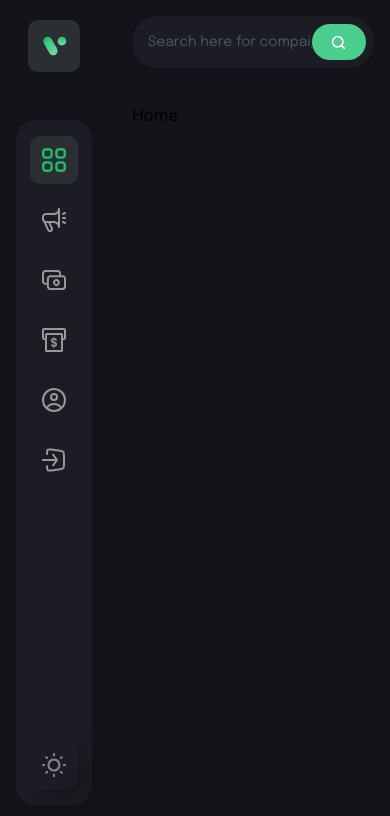
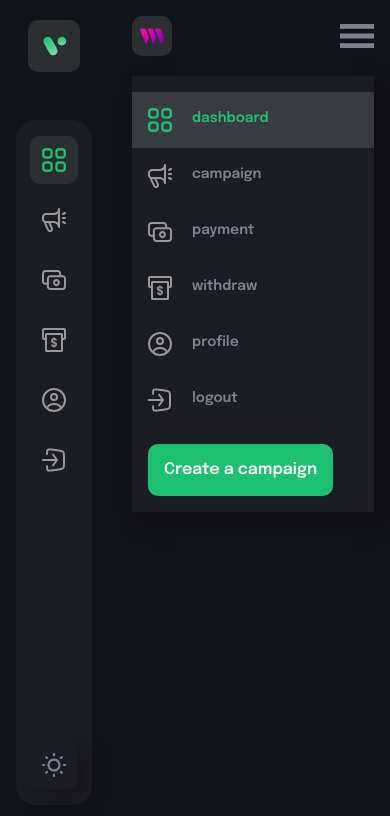
Before and after one commit to SouhaRebai/Web3_CrowdFunding, a React (Vite) app in the folder client/: page / in a window 390 px wide. Shown: the top 816 px of the page. Built offline with nearby package versions, Linux system fonts and the light colour scheme; what @thirdweb-dev/react would draw is missing.

Commit message:
finish navbar

```diff
--- a/client/src/components/CustomButton.jsx
+++ b/client/src/components/CustomButton.jsx
@@ -1,8 +1,15 @@
 import React from 'react'
 
-const CustomButton = () => {
+const CustomButton = ({ btnType, title, handleClick, styles }) => {
   return (
-    <div>CustomButton</div>
+    <button
+      type={btnType}
+      className={`font-epilogue font-semibold text-[16px] leading-[26px]
+      text-white min-h-[52px] px-4 rounded-[10px] ${styles}`}
+      onClick={handleClick}
+    >
+      {title}
+    </button>
   )
 }
 
--- a/client/src/components/Navbar.jsx
+++ b/client/src/components/Navbar.jsx
@@ -29,10 +29,63 @@
         styles = {address ? 'bg-[#1dc071]' : 'bg-[#8c6dfd]'}
         handleClick = {() => {
           if (address) navigate ('reate-campaign')
-          else 'connect'
+          else connect();
         }}/>
+        <Link to="/profile">
+          <div className="w-[52px] h-[52px] rounded-full bg-[#2c2f32] flex justify-center items-center cursor-pointer">
+            <img src={thirdweb} alt="user" className="w-[60%] h-[60%] object-contain" />
+          </div>
+        </Link>
+      </div>
+      <div className="sm:hidden flex justify-between items-center relative">
+      <div className="w-[40px] h-[40px] rounded-[10px] bg-[#2c2f32] flex justify-center items-center cursor-pointer">
+            <img src={thirdweb} alt="user" className="w-[60%] h-[60%] object-contain" />
+          </div>
+          <img  src={menu}
+            alt="menu"
+            className="w-[34px] h-[34px] object-contain cursor-pointer"
+            onClick={() => setToggleDrawer((prev) => !prev)}/>
+            <div className={`absolute top-[60px] right-0 left-0 bg-[#1c1c24] z-10 shadow-secondary py-4
+            ${!toggleDrawer} ? '-translate-y-[100vh]' : 'translate-y-0]' transiction-all duration-700`}>
+              <ul className='mb-4'>
+                {navlinks.map((link) => (
+                  <li
+                  key={link.name}
+                  className={`flex p-4 ${isActive === link.name && 'bg-[#3a3a43]'}`}
+                  onClick={() => {
+                    setIsActive(link.name);
+                    setToggleDrawer(false);
+                    navigate(link.link);
+                  }}
+                >
+                  <img
+                    src={link.imgUrl}
+                    alt={link.name}
+                    className={`w-[24px] h-[24px] object-contain ${isActive === link.name ?
+                      'grayscale-0' : 'grayscale'}`}
+                  />
+                  <p className={`ml-[20px] font-epilogue font-semibold text-[14px]
+                  ${isActive === link.name ? 'text-[#1dc071]' : 'text-[#808191]'}`}>
+                    {link.name}
+                  </p>
+                </li>
+                ))}
+              </ul>
+              <div className="flex mx-4">
+            <CustomButton
+              btnType="button"
+              title={address ? 'Create a campaign' : 'Connect'}
+              styles={address ? 'bg-[#1dc071]' : 'bg-[#8c6dfd]'}
+              handleClick={() => {
+                if(address) navigate('create-campaign')
+                else connect();
+              }}
+            />
+            </div>
+            </div>
       </div>
       </div>
+
   )
 }
 
```
